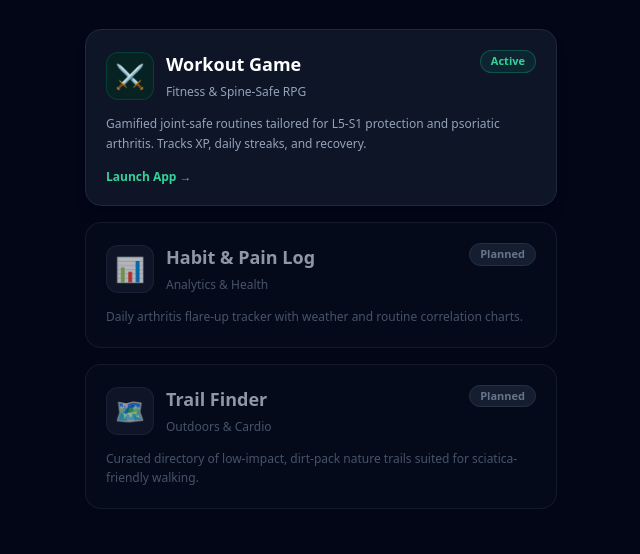
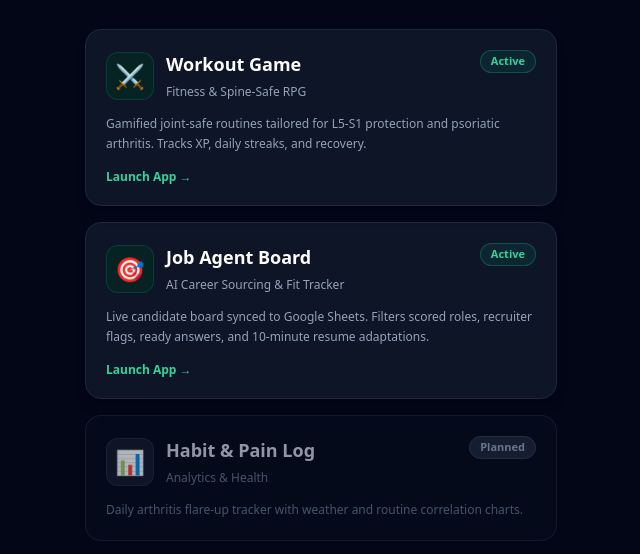
Before and after one commit to tmichelle-ops/App-Creations, a plain HTML site: page index.html in a window 1280 px wide. Shown: the part 170-724 px from the top of the page, without its empty margins (319-959 px from the left). Drawn offline with nearby package versions, Linux system fonts and the light colour scheme.

Commit message:
Update app links and descriptions in index.html

```diff
--- a/index.html
+++ b/index.html
@@ -36,7 +36,6 @@
     <section class="space-y-4">
 
       <!-- APP 1: WorkoutGame (Active) -->
-      <!-- Points to WorkoutGame.html in the same directory -->
       <a href="WorkoutGame.html" class="group block bg-slate-900/90 border border-slate-800 hover:border-emerald-500/50 rounded-2xl p-5 shadow-lg hover:shadow-emerald-950/30 transition-all duration-200 active:scale-[0.98]">
         <div class="flex items-start justify-between mb-3">
           <div class="flex items-center gap-3">
@@ -62,7 +61,33 @@
         </div>
       </a>
 
-      <!-- APP 2: Placeholder for Next Project (Coming Soon) -->
+      <!-- APP 2: Personal Job Agent Board (Active) -->
+      <a href="board.html" class="group block bg-slate-900/90 border border-slate-800 hover:border-emerald-500/50 rounded-2xl p-5 shadow-lg hover:shadow-emerald-950/30 transition-all duration-200 active:scale-[0.98]">
+        <div class="flex items-start justify-between mb-3">
+          <div class="flex items-center gap-3">
+            <div class="w-12 h-12 rounded-xl bg-emerald-950/60 border border-emerald-800/50 flex items-center justify-center text-2xl group-hover:scale-105 transition-transform">
+              🎯
+            </div>
+            <div>
+              <h2 class="text-lg font-bold text-white group-hover:text-emerald-400 transition-colors">
+                Job Agent Board
+              </h2>
+              <span class="text-xs text-slate-400">AI Career Sourcing & Fit Tracker</span>
+            </div>
+          </div>
+          <span class="px-2.5 py-0.5 text-[11px] font-bold rounded-full bg-emerald-500/10 border border-emerald-500/30 text-emerald-400">
+            Active
+          </span>
+        </div>
+        <p class="text-xs text-slate-400 leading-relaxed">
+          Live candidate board synced to Google Sheets. Filters scored roles, recruiter flags, ready answers, and 10-minute resume adaptations.
+        </p>
+        <div class="mt-4 flex items-center text-xs font-semibold text-emerald-400 gap-1 group-hover:translate-x-1 transition-transform">
+          Launch App &rarr;
+        </div>
+      </a>
+
+      <!-- APP 3: Placeholder for Next Project (Coming Soon) -->
       <div class="block bg-slate-900/40 border border-slate-800/80 rounded-2xl p-5 opacity-70">
         <div class="flex items-start justify-between mb-3">
           <div class="flex items-center gap-3">
@@ -85,7 +110,7 @@
         </p>
       </div>
 
-      <!-- APP 3: Additional Placeholder -->
+      <!-- APP 4: Additional Placeholder -->
       <div class="block bg-slate-900/40 border border-slate-800/80 rounded-2xl p-5 opacity-70">
         <div class="flex items-start justify-between mb-3">
           <div class="flex items-center gap-3">
```
